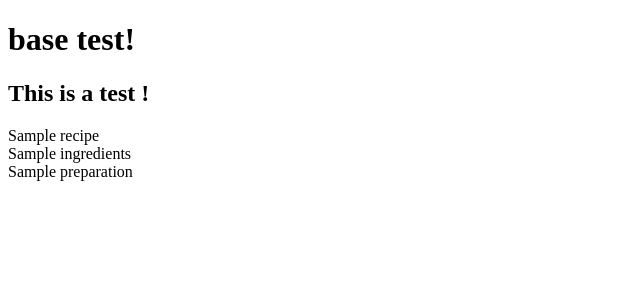
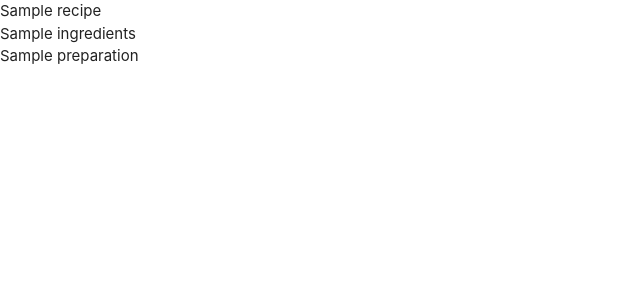
Before and after one commit to Code-Institute-Submissions/Gwidas-the_old_way, a Flask app: page / in a window 1280 px wide. Shown: the top 300 px of the page, without its empty margins (0-640 px from the left). Run offline with Flask 2, Linux system fonts and the light colour scheme; a database or web service that is not in the repository returns one stand-in record (values such as "Sample title"); some libraries are stand-ins or nearby versions.

Commit message:
Add Materialize link  and Static Files

```diff
--- a/templates/base.html
+++ b/templates/base.html
@@ -4,14 +4,24 @@
     <meta charset="UTF-8">
     <meta http-equiv="X-UA-Compatible" content="IE=edge">
     <meta name="viewport" content="width=device-width, initial-scale=1.0">
+    <link rel="stylesheet" href="https://cdnjs.cloudflare.com/ajax/libs/font-awesome/5.13.1/css/all.min.css"                 integrity="sha512-xA6Hp6oezhjd6LiLZynuukm80f8BoZ3OpcEYaqKoCV3HKQDrYjDE1Gu8ocxgxoXmwmSzM4iqPvCsOkQNiu41GA==" crossorigin="anonymous" referrerpolicy="no-referrer" />
+    <link rel="stylesheet" href="https://cdnjs.cloudflare.com/ajax/libs/materialize/1.0.0/css/materialize.min.css" type="text/css">
+    <link rel="stylesheet" href="{{url_for('static', filename='css/style.css') }}" type="text/css">
+    {% block styles %}
+    {% endblock %}
+
     <title>The Old Way</title>
 </head>
 <body>
 
-     <h1>base test!</h1>
     {% block content %}
     {% endblock %}
 
-
+    <script src="https://code.jquery.com/jquery-3.6.0.min.js"
+        integrity="sha256-/xUj+3OJU5yExlq6GSYGSHk7tPXikynS7ogEvDej/m4=" crossorigin="anonymous"></script>
+    <script src="https://cdnjs.cloudflare.com/ajax/libs/materialize/1.0.0/js/materialize.min.js"></script>
+    <script src="{{url_for('static', filename='js/script.js') }}"></script>
+    {% block scripts %}
+    {% endblock %}
 </body>
 </html>
--- a/templates/recipes.html
+++ b/templates/recipes.html
@@ -1,7 +1,5 @@
 {% extends "base.html" %}
 {% block content %}
-
-<h2>This is a test !</h2>
 
     {% for recipe in recipes %}
         {{ recipe.recipe_name }}<br>
```
Also changed, not shown: static/css/style.css (added), static/js/script.js (added).
